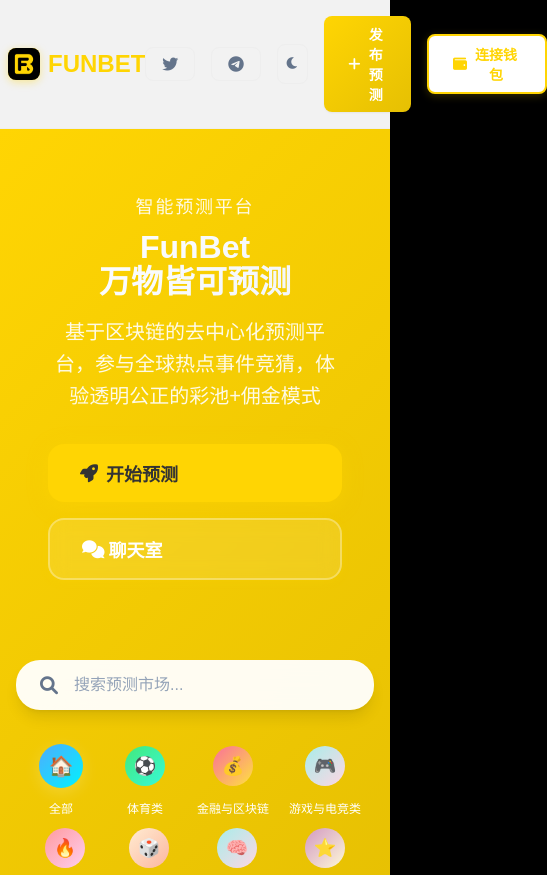
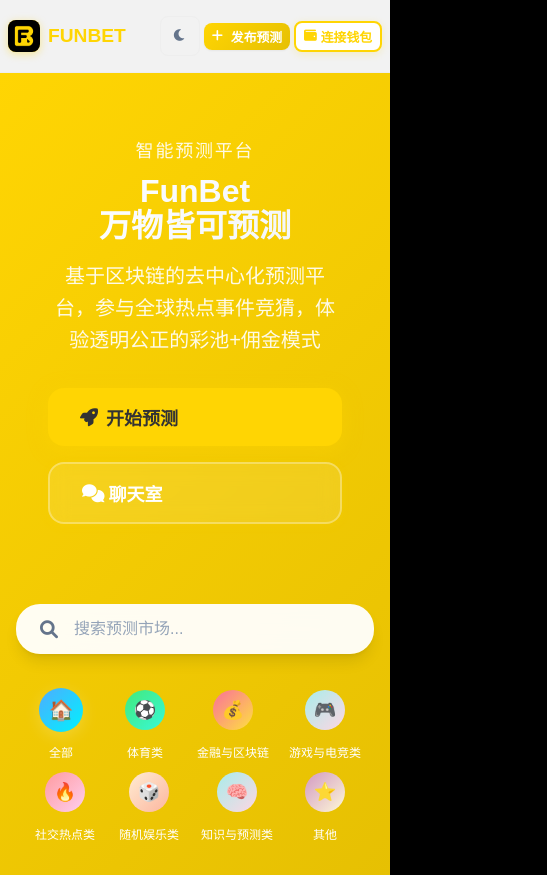
Before and after one commit to 1183668245/funbet, a plain HTML site: page index.html in a window 390 px wide. Shown: the top 875 px of the page, 547 px wide, since content can reach past the window. Drawn offline with Linux system fonts and the light colour scheme.

Commit message:
Update styles.css

```diff
--- a/styles.css
+++ b/styles.css
@@ -759,8 +759,31 @@
         display: none;
     }
 
-    .social-link span {
+    .social-link {
         display: none;
+    }
+
+    .publish-btn {
+        font-size: 0.8rem;
+        padding: var(--space-xs) var(--space-sm);
+    }
+
+    .publish-btn i {
+        margin-right: var(--space-xs);
+    }
+
+    .wallet-btn {
+        font-size: 0.8rem;
+        padding: var(--space-xs) var(--space-sm);
+        min-width: auto;
+    }
+
+    .nav-brand span {
+        font-size: 1.2rem;
+    }
+
+    .nav-right {
+        gap: var(--space-sm);
     }
 }
 
@@ -1505,6 +1528,10 @@
         padding: 0 var(--space-sm);
     }
 
+    .nav-right {
+        gap: var(--space-xs);
+    }
+
     .hero-section {
         padding: var(--space-xl) var(--space-md);
     }
```
